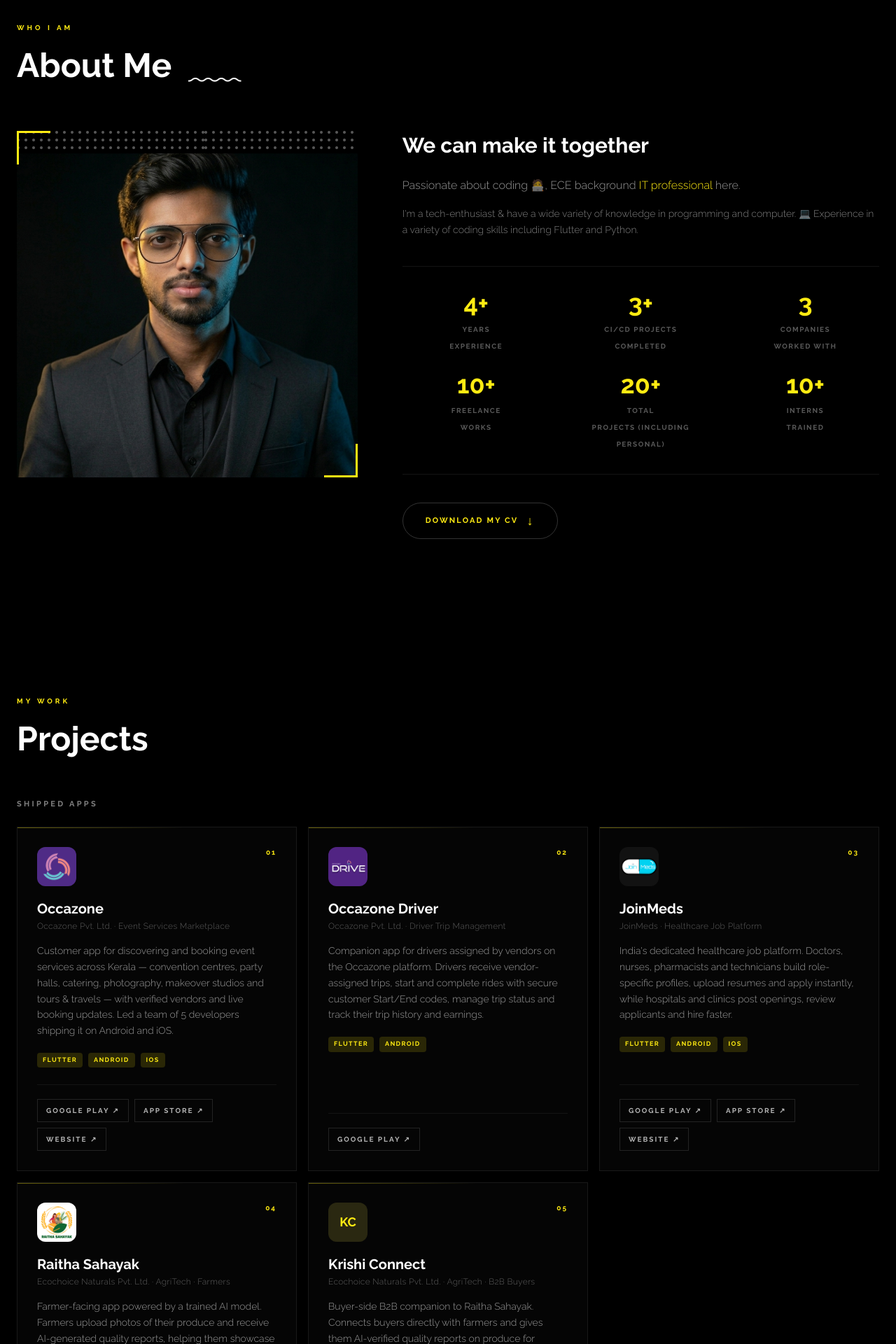
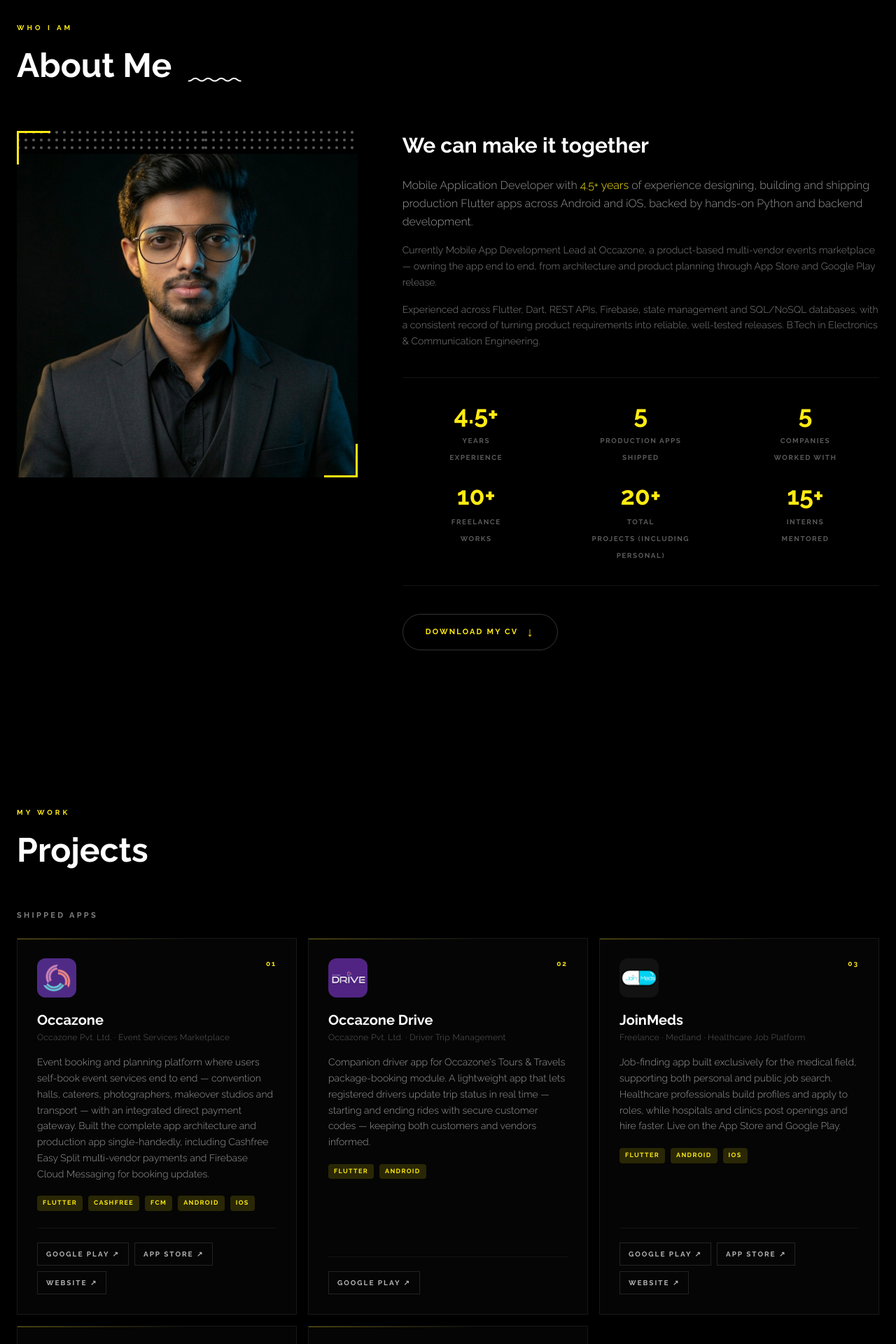
Before and after one commit to MidhileshRaj/Midhilesh-raj, a Next.js app: page / in a window 1280 px wide. Shown: the part 880-2800 px from the top of the page at 70% size. Built offline with nearby package versions, Linux system fonts and the light colour scheme.

Commit message:
latest resume update

```diff
--- a/src/components/sections/About.tsx
+++ b/src/components/sections/About.tsx
@@ -5,14 +5,15 @@
 import { useInView } from "react-intersection-observer";
 import Image from "next/image";
 import { useMouseSpotlight } from "@/hooks/useMouseSpotlight";
+import { RESUME_URL, RESUME_FILENAME } from "@/lib/resume";
 
 const stats = [
-  { value: "4+", label: "Years\nExperience" },
-  { value: "3+", label: "CI/CD Projects\nCompleted" },
-  { value: "3", label: "Companies\nWorked With" },
+  { value: "4.5+", label: "Years\nExperience" },
+  { value: "5", label: "Production Apps\nShipped" },
+  { value: "5", label: "Companies\nWorked With" },
   { value: "10+", label: "Freelance\n Works" },
   { value: "20+", label: "Total\n Projects (including personal)" },
-  { value: "10+", label: "Interns\n Trained" },
+  { value: "15+", label: "Interns\n Mentored" },
 ];
 
 export default function About() {
@@ -127,15 +128,22 @@
               We can make it together
             </h3>
             <p className="text-base text-white/60 font-light leading-relaxed mb-4">
-              Passionate about coding 🧑‍💻, ECE background{" "}
-              <a href="#" style={{ color: "#ffeb12" }} className="hover:opacity-80 transition-opacity">
-                IT professional
-              </a>{" "}
-              here.
+              Mobile Application Developer with{" "}
+              <span style={{ color: "#ffeb12" }}>4.5+ years</span> of experience
+              designing, building and shipping production Flutter apps across
+              Android and iOS, backed by hands-on Python and backend development.
+            </p>
+            <p className="text-white/50 font-light leading-relaxed mb-4 text-sm">
+              Currently Mobile App Development Lead at Occazone, a product-based
+              multi-vendor events marketplace — owning the app end to end, from
+              architecture and product planning through App Store and Google Play
+              release.
             </p>
             <p className="text-white/50 font-light leading-relaxed mb-10 text-sm">
-              {`I'm a tech-enthusiast & have a wide variety of knowledge in programming and computer. 💻
-              Experience in a variety of coding skills including Flutter and Python.`}
+              Experienced across Flutter, Dart, REST APIs, Firebase, state
+              management and SQL/NoSQL databases, with a consistent record of
+              turning product requirements into reliable, well-tested releases.
+              B.Tech in Electronics &amp; Communication Engineering.
             </p>
 
             {/* Stats row */}
@@ -162,9 +170,8 @@
             </div>
 
             <motion.a
-              href="https://drive.google.com/file/d/1K6b5OkTIB8QY3aQuMOq_P7QF5n9jkY1a/view?usp=sharing"
-              target="_blank"
-              rel="noopener noreferrer"
+              href={RESUME_URL}
+              download={RESUME_FILENAME}
               className="inline-flex items-center gap-3 self-start border border-white/20 text-[11px] font-extrabold uppercase tracking-[0.2em] px-8 py-4 rounded-full transition-all hover:border-[#ffeb12]/60 hover:scale-105 active:scale-95"
               style={{ color: "#ffeb12" }}
               whileHover={{ borderColor: "rgba(255,235,18,0.5)" }}
--- a/src/components/sections/Experience.tsx
+++ b/src/components/sections/Experience.tsx
@@ -6,38 +6,108 @@
 import Image from "next/image";
 import { useMouseSpotlight } from "@/hooks/useMouseSpotlight";
 
-const experiences = [
+type ExperienceEntry = {
+  id: number;
+  company: string;
+  role: string;
+  logo?: string;
+  period: string;
+  location: string;
+  points: string[];
+};
+
+const experiences: ExperienceEntry[] = [
   {
     id: 1,
     company: "Occazone Pvt. Ltd.",
-    role: "Sr. Flutter Developer",
+    role: "Mobile App Development Lead",
     logo: "/occazone_img.jpg",
-    period: "October 2025 — Current",
-    location: "Thiruvananthapuram",
-    quote:
-      "Served as a Senior Software Development Engineer, leading a team of 5 developers in building and managing the WhenYou Event App. Directed cross-platform development (iOS and Android), ensuring efficient team collaboration, timely delivery, and high-quality application performance",
+    period: "October 2025 — Present",
+    location: "Kerala",
+    points: [
+      "Lead mobile application development for Occazone, a product-based multi-vendor events marketplace connecting customers with convention halls, party halls, photographers, makeover studios, caterers and transportation vendors across Kerala.",
+      "Own the Flutter application end to end — architecture, feature development and release management — and drive App Store and Google Play submissions through review to launch.",
+      "Integrated Cashfree Easy Split payments with a split-after-success settlement flow and webhook-driven booking confirmation to handle multi-vendor orders.",
+      "Implemented Firebase Cloud Messaging with semantic notification routing so users receive timely booking and payment updates.",
+      "Partner with founders and cross-functional teams on product-domain discussions and roadmap planning, translating business goals into technical requirements and prioritised delivery.",
+      "Collaborate with backend (Spring Boot, PostgreSQL, Redis) and web (React) teams to keep mobile, API and web releases aligned, and coordinate QA and defect triage ahead of each release.",
+    ],
   },
   {
     id: 2,
-    company: "Futura Labs",
-    role: "Mobile & Web Developer",
-    logo: "/futura_logo_1.jpg",
-    period: "June 2023 — Present",
-    location: "Kozhikode",
-    quote:
-      "As a mobile and web app developer, I've excelled in creating Dart APIs using the Shelf package and harnessing Firebase for authentication and data storage. Recognised as the best performer of the month, I've also mentored interns, advocated for best practices, and developed Flutter applications with efficient state management using GetX and Provider.",
+    company: "Ecochoice Naturals Pvt. Ltd.",
+    role: "Software Developer (Flutter & Python)",
+    period: "October 2024 — September 2025",
+    location: "Kerala",
+    points: [
+      "Maintained and optimised a production Agri-Tech Flutter application, integrating backend enhancements and resolving over 90% of user-reported bugs.",
+      "Managed and deployed backend server updates, API endpoints and environment configurations, reducing downtime by ~30% and speeding up feature rollout.",
+      "Led end-to-end development across mobile and backend architecture, ensuring seamless integration, performance tuning and high availability of critical systems.",
+      "Improved AI/ML model performance by ~25% by labelling farm-produce image datasets (millet, rice, wheat) and streamlining dataset accuracy.",
+      "Supported AI model integration across training-data pipelines and deployment, improving automation in quality-grading workflows.",
+      "Coordinated QA checks and regression testing each release cycle to keep the application stable and reliable.",
+    ],
   },
   {
     id: 3,
-    company: "Rizz Technologies",
-    role: "Flutter & Python Developer",
+    company: "Futura Labs",
+    role: "Flutter Developer",
+    logo: "/futura_logo_1.jpg",
+    period: "June 2023 — October 2024",
+    location: "Kozhikode",
+    points: [
+      "Built and shipped multiple Flutter applications, optimising state management with GetX and Provider to improve performance by ~40% and reduce bugs.",
+      "Integrated Firebase Authentication and Cloud Firestore for authentication, storage and notifications, cutting login times by ~50% and lifting user engagement.",
+      "Mentored 15+ interns through agile practices and code reviews, contributing to a strong intern-to-full-time conversion rate.",
+      "Ran code reviews and introduced best practices, improving code quality by ~20% and reducing technical debt across projects.",
+      "Recognised as Best Performer of the Month.",
+    ],
+  },
+  {
+    id: 4,
+    company: "RISS Technologies",
+    role: "Associate Software Developer",
     logo: "/rizz_logo_1.jpg",
     period: "May 2022 — June 2023",
     location: "Kozhikode",
-    quote:
-      "With a versatile skill set encompassing Python and Flutter development, I've not only contributed to diverse projects but also mentored numerous interns and junior colleagues. Additionally, I've played a pivotal role in developing various private academic projects, utilising my expertise in Flutter and Python to drive innovation and success.",
+    points: [
+      "Developed mobile applications using Flutter and native Android.",
+      "Built responsive front-ends for 5+ projects using HTML, CSS, JavaScript and Bootstrap.",
+      "Designed and maintained MySQL databases with optimised schemas via ORM, integrated with Django — improving data-retrieval efficiency by ~35% and cutting query execution time by ~20%.",
+      "Led a process re-engineering effort that consolidated end-to-end service workflows and reduced paperwork by ~75%.",
+    ],
+  },
+  {
+    id: 5,
+    company: "Trylogic Soft Solutions",
+    role: "UI Developer Intern",
+    logo: "/trylogic_logo_2.jpg",
+    period: "February 2022 — May 2022",
+    location: "Kerala",
+    points: [],
   },
 ];
+
+function CompanyLogo({ exp, sizes }: { exp: ExperienceEntry; sizes: string }) {
+  if (exp.logo) {
+    return (
+      <Image src={exp.logo} alt={exp.company} fill sizes={sizes} className="object-contain p-1" />
+    );
+  }
+  const initials = exp.company
+    .split(" ")
+    .slice(0, 2)
+    .map((w) => w[0])
+    .join("");
+  return (
+    <span
+      className="absolute inset-0 flex items-center justify-center text-sm font-extrabold"
+      style={{ backgroundColor: "rgba(255,235,18,0.1)", color: "#ffeb12" }}
+    >
+      {initials}
+    </span>
+  );
+}
 
 export default function Experience() {
   const [active, setActive] = useState(0);
@@ -96,13 +166,7 @@
               >
                 <div className="flex items-center gap-4">
                   <div className="w-10 h-10 relative rounded flex-shrink-0 overflow-hidden bg-white/5">
-                    <Image
-                      src={exp.logo}
-                      alt={exp.company}
-                      fill
-                      sizes="40px"
-                      className="object-contain p-1"
-                    />
+                    <CompanyLogo exp={exp} sizes="40px" />
                   </div>
                   <div className="text-left">
                     <span
@@ -154,24 +218,31 @@
                   </span>
                 </div>
 
-                <span className="block text-[#ffeb12] text-xl mb-5 tracking-widest">
-                  ••••
-                </span>
+                {experiences[active].points.length > 0 && (
+                  <ul className="flex flex-col gap-3 mb-10">
+                    {experiences[active].points.map((point) => (
+                      <li
+                        key={point}
+                        className="flex gap-3 text-white/60 font-light leading-relaxed text-sm md:text-base"
+                      >
+                        <span
+                          className="mt-2.5 w-1.5 h-1.5 rounded-full flex-shrink-0"
+                          style={{ backgroundColor: "#ffeb12" }}
+                        />
+                        <span>{point}</span>
+                      </li>
+                    ))}
+                  </ul>
+                )}
 
-                <blockquote className="text-white/60 font-light leading-relaxed text-sm md:text-base mb-10">
-                  {experiences[active].quote}
-                </blockquote>
-
-                {/* Author row */}
+                {/* Company row */}
                 <div className="flex items-center gap-5 pt-6 border-t border-white/6">
-                  <div className="w-14 h-14 relative rounded overflow-hidden bg-white flex-shrink-0">
-                    <Image
-                      src={experiences[active].logo}
-                      alt={experiences[active].company}
-                      fill
-                      sizes="56px"
-                      className="object-contain p-1"
-                    />
+                  <div
+                    className={`w-14 h-14 relative rounded overflow-hidden flex-shrink-0 ${
+                      experiences[active].logo ? "bg-white" : ""
+                    }`}
+                  >
+                    <CompanyLogo exp={experiences[active]} sizes="56px" />
                   </div>
                   <div>
                     <h3 className="text-white font-bold">
--- a/src/components/sections/Portfolio.tsx
+++ b/src/components/sections/Portfolio.tsx
@@ -26,8 +26,8 @@
     client: "Occazone Pvt. Ltd.",
     category: "Event Services Marketplace",
     description:
-      "Customer app for discovering and booking event services across Kerala — convention centres, party halls, catering, photography, makeover studios and tours & travels — with verified vendors and live booking updates. Led a team of 5 developers shipping it on Android and iOS.",
-    tech: ["Flutter", "Android", "iOS"],
+      "Event booking and planning platform where users self-book event services end to end — convention halls, caterers, photographers, makeover studios and transport — with an integrated direct payment gateway. Built the complete app architecture and production app single-handedly, including Cashfree Easy Split multi-vendor payments and Firebase Cloud Messaging for booking updates.",
+    tech: ["Flutter", "Cashfree", "FCM", "Android", "iOS"],
     icon: "/projects/occazone.png",
     links: [
       { label: "Google Play", url: "https://play.google.com/store/apps/details?id=com.occazone.whenyou" },
@@ -38,11 +38,11 @@
   {
     id: 2,
     num: "02",
-    title: "Occazone Driver",
+    title: "Occazone Drive",
     client: "Occazone Pvt. Ltd.",
     category: "Driver Trip Management",
     description:
-      "Companion app for drivers assigned by vendors on the Occazone platform. Drivers receive vendor-assigned trips, start and complete rides with secure customer Start/End codes, manage trip status and track their trip history and earnings.",
+      "Companion driver app for Occazone's Tours & Travels package-booking module. A lightweight app that lets registered drivers update trip status in real time — starting and ending rides with secure customer codes — keeping both customers and vendors informed.",
     tech: ["Flutter", "Android"],
     icon: "/projects/occazone-driver.jpg",
     links: [
@@ -53,10 +53,10 @@
     id: 3,
     num: "03",
     title: "JoinMeds",
-    client: "JoinMeds",
+    client: "Freelance · Medland",
     category: "Healthcare Job Platform",
     description:
-      "India's dedicated healthcare job platform. Doctors, nurses, pharmacists and technicians build role-specific profiles, upload resumes and apply instantly, while hospitals and clinics post openings, review applicants and hire faster.",
+      "Job-finding app built exclusively for the medical field, supporting both personal and public job search. Healthcare professionals build profiles and apply to roles, while hospitals and clinics post openings and hire faster. Live on the App Store and Google Play.",
     tech: ["Flutter", "Android", "iOS"],
     icon: "/projects/joinmeds.png",
     links: [
@@ -70,10 +70,10 @@
     num: "04",
     title: "Raitha Sahayak",
     client: "Ecochoice Naturals Pvt. Ltd.",
-    category: "AgriTech · Farmers",
+    category: "AI Farm-Produce Quality Checking",
     description:
-      "Farmer-facing app powered by a trained AI model. Farmers upload photos of their produce and receive AI-generated quality reports, helping them showcase their produce to buyers and sell with confidence.",
-    tech: ["Flutter", "AI", "Android"],
+      "Marketplace connecting farmers and buyers with AI-based quality assurance — capturing images and details of produce to generate AI quality reports. Owned overall app functionality, plus ML model training support, image labelling, website updates and server-side work.",
+    tech: ["Flutter", "Python", "AI / ML", "Android"],
     icon: "/projects/raitha-sahayak.png",
     links: [
       { label: "Google Play", url: "https://play.google.com/store/apps/details?id=in.ecochoice.raithasahayak" },
@@ -84,10 +84,10 @@
     num: "05",
     title: "Krishi Connect",
     client: "Ecochoice Naturals Pvt. Ltd.",
-    category: "AgriTech · B2B Buyers",
+    category: "B2B Farmer-Buyer Marketplace",
     description:
-      "Buyer-side B2B companion to Raitha Sahayak. Connects buyers directly with farmers and gives them AI-verified quality reports on produce for transparent, informed purchasing.",
-    tech: ["Flutter", "AI", "Android"],
+      "B2B platform connecting buyers directly with farmers. Integrated Firebase Authentication and cloud photo retrieval for AI batch results, using Provider for state management — reducing complaints and boosting engagement by ~30%.",
+    tech: ["Flutter", "Firebase", "Provider", "Android"],
     links: [],
   },
 ];
--- a/src/components/sections/Skills.tsx
+++ b/src/components/sections/Skills.tsx
@@ -5,78 +5,66 @@
 import Image from "next/image";
 import { useMouseSpotlight } from "@/hooks/useMouseSpotlight";
 
-const skills = [
-  { label: "Flutter", percentage: 93 },
-  { label: "Django / Flask", percentage: 80 },
-  { label: "HTML / CSS", percentage: 90 },
-  { label: "UI Design", percentage: 100 },
-  { label: "AI Prompting", percentage: 95 },
-  { label: "Operations/Aws server / DBMS", percentage: 60 },
+const skillGroups = [
+  { label: "Languages", skills: ["Dart", "Python", "JavaScript", "Java (Android)"] },
+  {
+    label: "Mobile Development",
+    skills: ["Flutter", "Android", "iOS", "Cross-Platform", "App Store Connect", "Google Play Console"],
+  },
+  {
+    label: "State Management & Architecture",
+    skills: ["BLoC / Cubit", "Riverpod", "GetX", "Provider", "Stacked (MVVM)", "MVC"],
+  },
+  { label: "Backend & APIs", skills: ["Django", "Flask", "Spring Boot", "REST APIs", "Webhooks"] },
+  { label: "Frontend", skills: ["HTML", "CSS", "JavaScript", "Bootstrap", "React"] },
+  {
+    label: "Databases",
+    skills: ["MySQL", "PostgreSQL", "Cloud Firestore", "SQLite", "Hive", "Redis"],
+  },
+  { label: "Payment Gateways", skills: ["Cashfree (Easy Split, webhooks)", "Stripe"] },
+  {
+    label: "Cloud & Services",
+    skills: ["Firebase Auth", "Firestore", "Cloud Messaging", "Firebase Storage", "AWS S3", "CloudFront"],
+  },
+  { label: "Tools", skills: ["Git", "GitHub", "Postman", "Figma"] },
+  {
+    label: "Practices",
+    skills: ["Agile", "CI/CD", "Code Review", "QA Coordination", "Regression Testing", "DSA"],
+  },
 ];
 
-function SkillBar({
-  skill,
+function SkillGroup({
+  group,
   index,
 }: {
-  skill: (typeof skills)[0];
+  group: (typeof skillGroups)[0];
   index: number;
 }) {
-  const { ref, inView } = useInView({ triggerOnce: true, threshold: 0.4 });
+  const { ref, inView } = useInView({ triggerOnce: true, threshold: 0.3 });
 
   return (
     <motion.div
       ref={ref}
       initial={{ opacity: 0, x: -30 }}
       animate={inView ? { opacity: 1, x: 0 } : {}}
-      transition={{ duration: 0.6, delay: index * 0.1, ease: "easeOut" }}
-      className="group"
+      transition={{ duration: 0.6, delay: (index % 4) * 0.08, ease: "easeOut" }}
+      className="flex flex-col sm:flex-row sm:items-baseline gap-3 sm:gap-6 pb-6 border-b border-white/6"
     >
-      {/* Label row */}
-      <div className="flex items-baseline justify-between mb-3">
-        <span className="text-white text-sm font-semibold tracking-wide">
-          {skill.label}
-        </span>
-        <motion.span
-          className="text-xs font-bold tabular-nums"
-          style={{ color: "#ffeb12" }}
-          initial={{ opacity: 0 }}
-          animate={inView ? { opacity: 1 } : {}}
-          transition={{ delay: index * 0.1 + 0.8 }}
-        >
-          {skill.percentage}%
-        </motion.span>
-      </div>
-
-      {/* Track */}
-      <div className="h-px bg-white/10 relative">
-        {/* Fill */}
-        <motion.div
-          className="absolute top-0 left-0 h-full"
-          style={{ backgroundColor: "#ffeb12" }}
-          initial={{ width: 0 }}
-          animate={inView ? { width: `${skill.percentage}%` } : {}}
-          transition={{
-            duration: 1.4,
-            delay: index * 0.1 + 0.3,
-            ease: [0.16, 1, 0.3, 1],
-          }}
-        />
-        {/* Glow dot at fill end */}
-        <motion.div
-          className="absolute top-1/2 -translate-y-1/2 w-1.5 h-1.5 rounded-full"
-          style={{ backgroundColor: "#ffeb12", boxShadow: "0 0 6px #ffeb12" }}
-          initial={{ left: 0, opacity: 0 }}
-          animate={
-            inView
-              ? { left: `${skill.percentage}%`, opacity: 1 }
-              : {}
-          }
-          transition={{
-            duration: 1.4,
-            delay: index * 0.1 + 0.3,
-            ease: [0.16, 1, 0.3, 1],
-          }}
-        />
+      <span
+        className="sm:w-48 flex-shrink-0 text-[10px] font-bold tracking-[0.2em] uppercase"
+        style={{ color: "#ffeb12" }}
+      >
+        {group.label}
+      </span>
+      <div className="flex flex-wrap gap-2">
+        {group.skills.map((skill) => (
+          <span
+            key={skill}
+            className="text-xs text-white/75 px-3 py-1.5 border border-white/10 rounded-full"
+          >
+            {skill}
+          </span>
+        ))}
       </div>
     </motion.div>
   );
@@ -113,7 +101,7 @@
           {/* Left — heading */}
           <motion.div
             ref={ref}
-            className="lg:w-5/12"
+            className="lg:w-4/12"
             initial={{ opacity: 0, y: 30 }}
             animate={inView ? { opacity: 1, y: 0 } : {}}
             transition={{ duration: 0.7 }}
@@ -136,15 +124,15 @@
               />
             </div>
             <p className="text-white/40 text-sm font-light leading-relaxed max-w-xs">
-              A diverse set of technical skills built over years of hands-on
-              development across mobile, web, and backend platforms.
+              4.5+ years of shipping production Flutter apps across Android and
+              iOS, backed by hands-on Python and backend development.
             </p>
           </motion.div>
 
-          {/* Right — skill bars */}
-          <div className="lg:w-7/12 w-full flex flex-col gap-8 pt-2">
-            {skills.map((skill, index) => (
-              <SkillBar key={skill.label} skill={skill} index={index} />
+          {/* Right — skill groups */}
+          <div className="lg:w-8/12 w-full flex flex-col gap-6 pt-2">
+            {skillGroups.map((group, index) => (
+              <SkillGroup key={group.label} group={group} index={index} />
             ))}
           </div>
         </div>
--- /dev/null
+++ b/src/lib/resume.ts
@@ -0,0 +1,3 @@
+// Served from public/ — replace that file to update the CV everywhere on the site.
+export const RESUME_URL = "/Midhilesh_Raj_Resume.pdf";
+export const RESUME_FILENAME = "Midhilesh_Raj_Resume.pdf";
```
Also changed, not shown: src/app/layout.tsx (+4 -3 lines), src/components/sections/Hero.tsx (+5 -5 lines).
